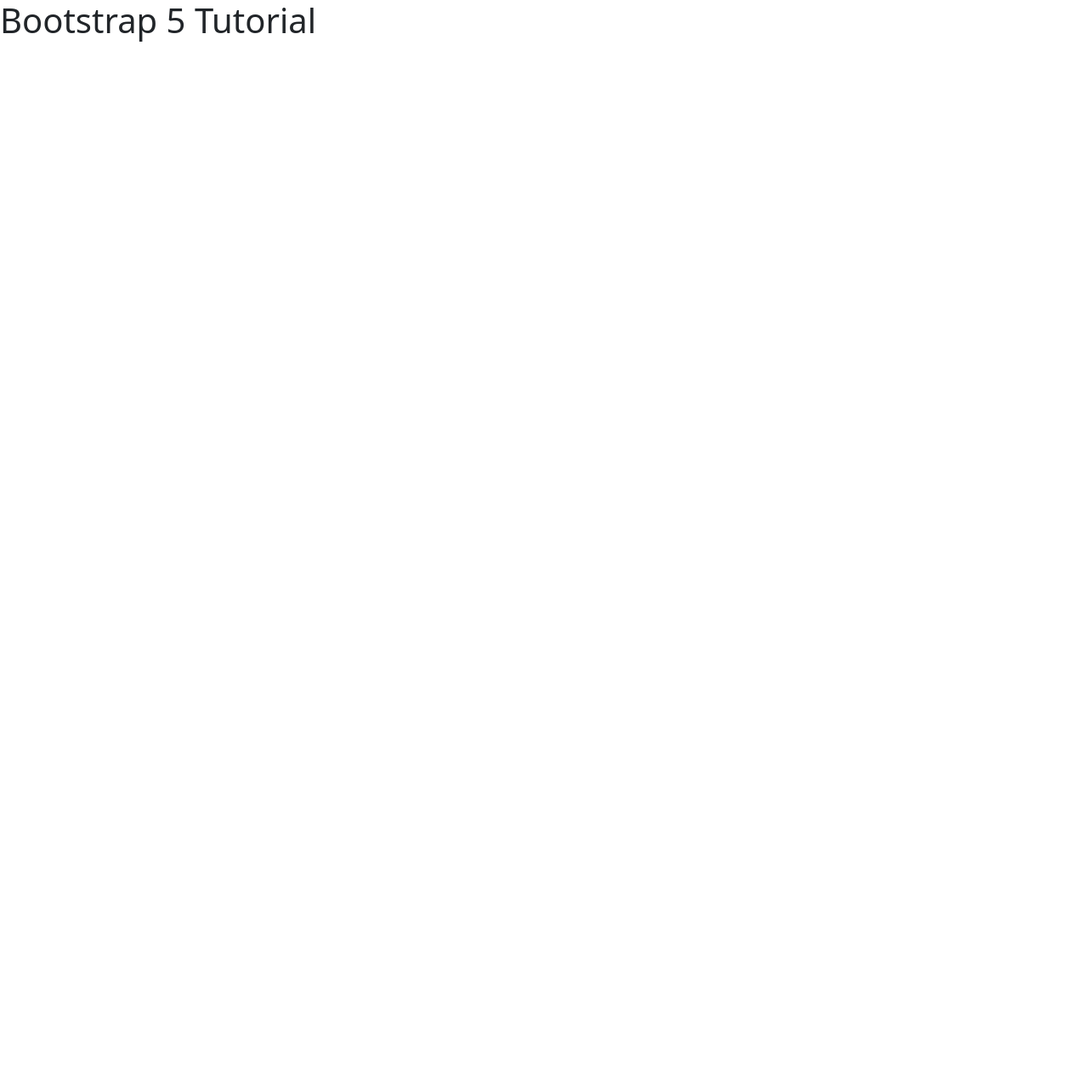
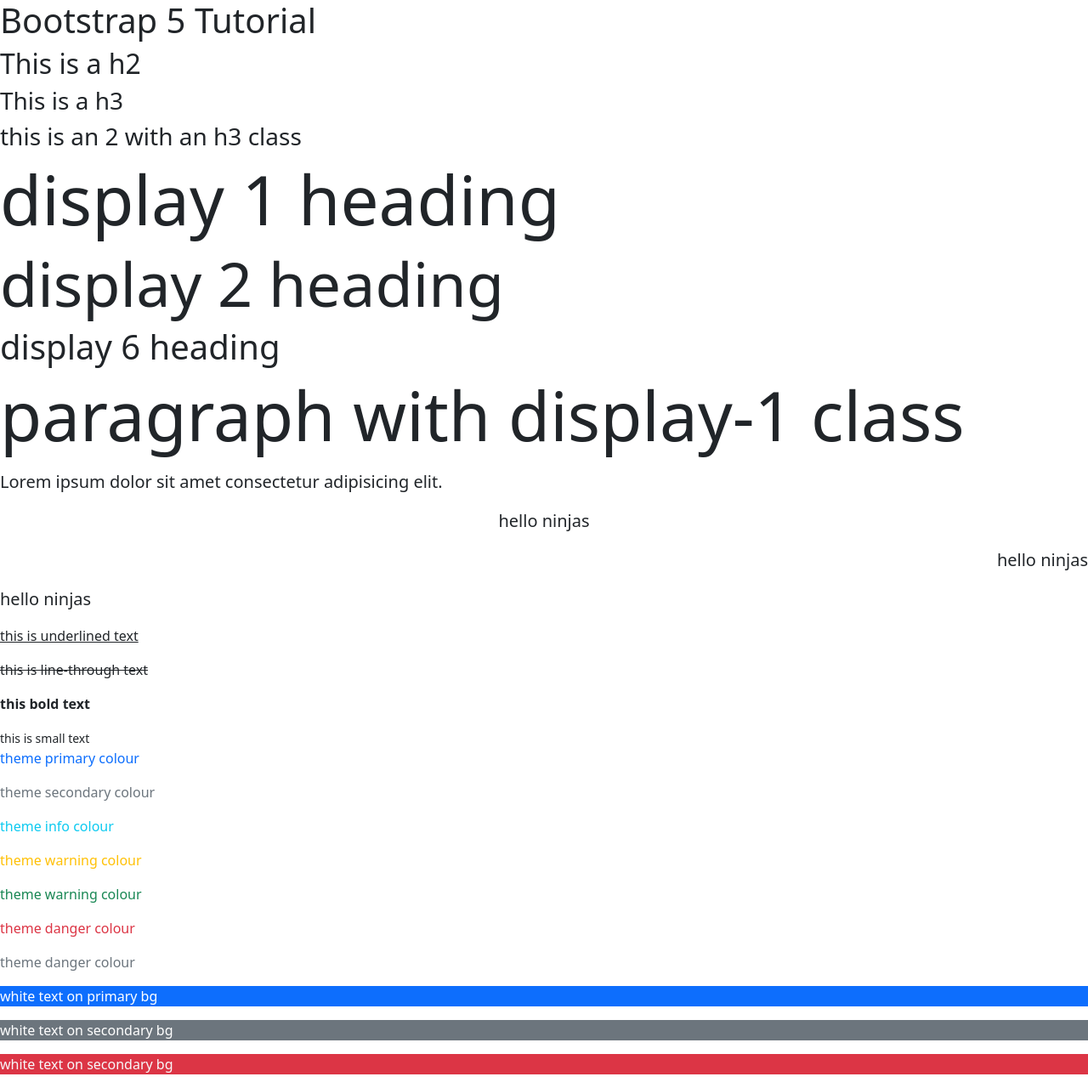
Before and after one commit to Jorksvoco/Bootstrap5, a plain HTML site: page index.html in a window 1280 px wide. Shown: the whole page at 85% size. Before the commit the page ends 800 px from the top, so only its background shows below. Drawn offline with nearby package versions, Linux system fonts and the light colour scheme.

Commit message:
Lesson 3

```diff
--- a/index.html
+++ b/index.html
@@ -8,6 +8,41 @@
 </head>
 <body>
     <h1>Bootstrap 5 Tutorial</h1>
+    <h2>This is a h2</h2>
+    <h3>This is a h3</h3>
+    <h2 class="h3">this is an 2 with an h3 class</h2>
+
+  <!-- display headings -->
+  <h1 class="display-1">display 1 heading</h1>
+  <h1 class="display-2">display 2 heading</h1>
+  <h1 class="display-6">display 6 heading</h1>
+  <p class="display-1">paragraph with display-1 class</p>
+
+  <!-- lead text & alignment -->
+  <p class="lead">Lorem ipsum dolor sit amet consectetur adipisicing elit.</p>
+  <p class="lead text-center">hello ninjas</p>
+  <p class="lead text-end">hello ninjas</p>
+  <p class="lead text-start">hello ninjas</p>
+
+  <!-- text decoration & font weight -->
+  <p class="text-decoration-underline">this is underlined text</p>
+  <p class="text-decoration-line-through">this is line-through text</p>
+  <p class="fw-bold">this bold text</p>
+  <small>this is small text</small>
+
+  <!-- text colours -->
+  <p class="text-primary">theme primary colour</p>
+  <p class="text-secondary">theme secondary colour</p>
+  <p class="text-info">theme info colour</p>
+  <p class="text-warning">theme warning colour</p>
+  <p class="text-success">theme warning colour</p>
+  <p class="text-danger">theme danger colour</p>
+  <p class="text-muted">theme danger colour</p>
+
+  <!-- bg colors -->
+  <p class="text-white bg-primary">white text on primary bg</p>
+  <p class="text-white bg-secondary">white text on secondary bg</p>
+  <p class="text-light bg-danger">white text on secondary bg</p>
 
     <script src="https://cdn.jsdelivr.net/npm/bootstrap@5.0.1/dist/js/bootstrap.bundle.min.js" integrity="sha384-gtEjrD/SeCtmISkJkNUaaKMoLD0//ElJ19smozuHV6z3Iehds+3Ulb9Bn9Plx0x4" crossorigin="anonymous"></script>
 </body>
```
